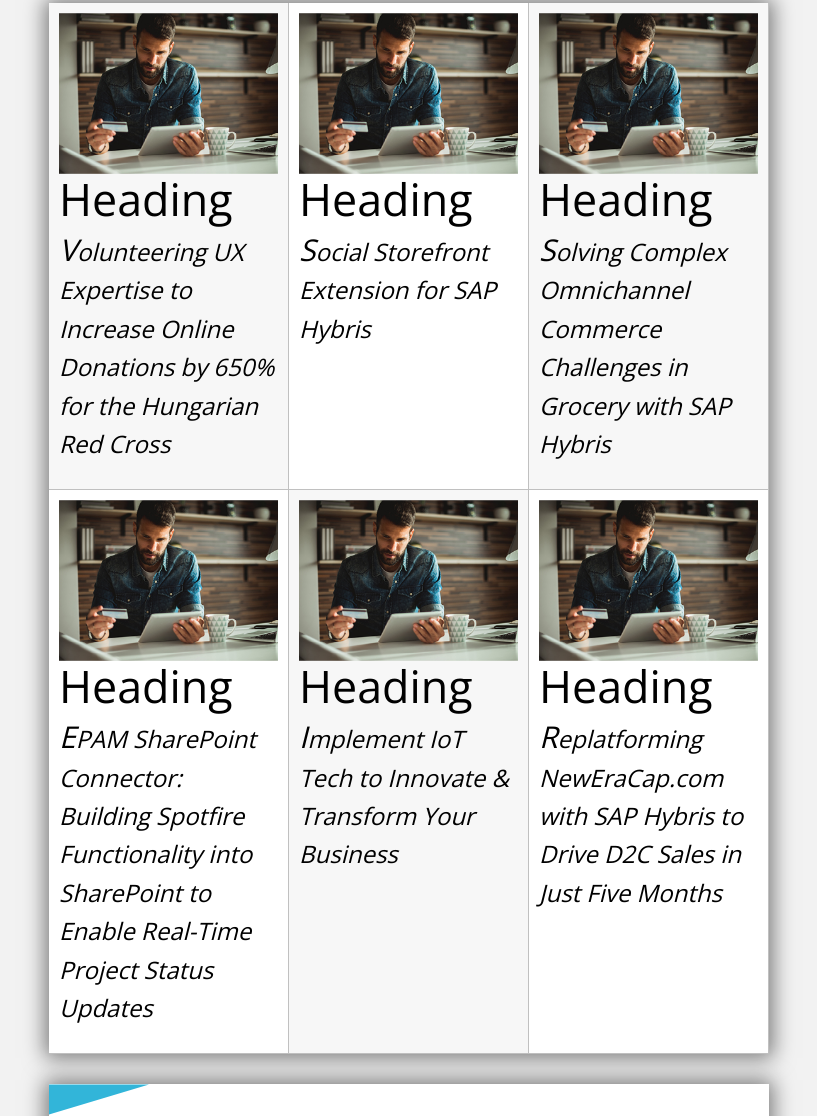
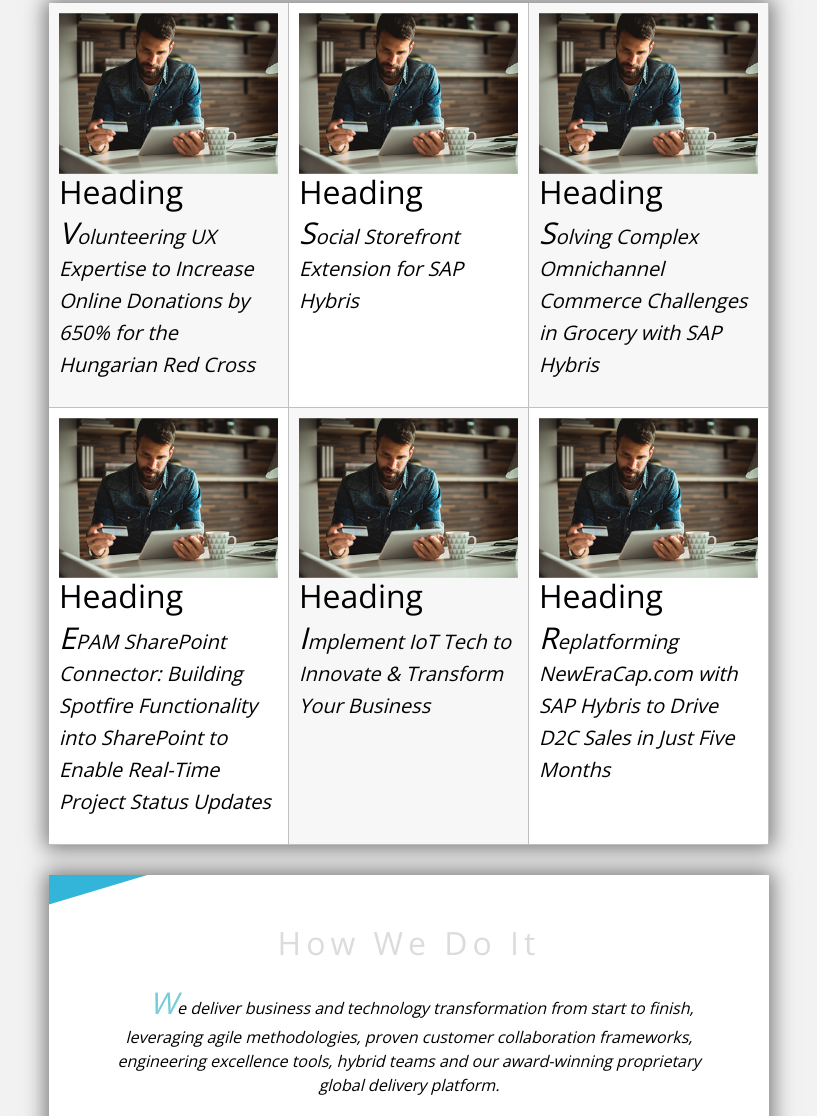
Before and after one commit to OliviaMurys/fl-9, a plain HTML site: page FE_9_2_homework_css-basics/homework/index.html in a window 1280 px wide. Shown: the part 2313-3429 px from the top of the page, without its empty margins (426-1243 px from the left). Drawn offline with nearby package versions, Linux system fonts and the light colour scheme.

Commit message:
second homework last changes

```diff
--- a/FE_9_2_homework_css-basics/homework/css/style.css
+++ b/FE_9_2_homework_css-basics/homework/css/style.css
@@ -114,13 +114,13 @@ section.blocks .box p:first-letter {
     color: black;
 }
 section.blocks .gallery-container div > h2{
-    font-size: 2.8em;
+    font-size: 32px;
     border-bottom: 30px;
 }
 
 section.blocks .gallery-container .box p {
-    font-size: 1.5em;
-    line-height: 1.6em;
+    font-size: 20px;
+    line-height: 32px;
     text-indent: initial;
     color: black;
 }
```
